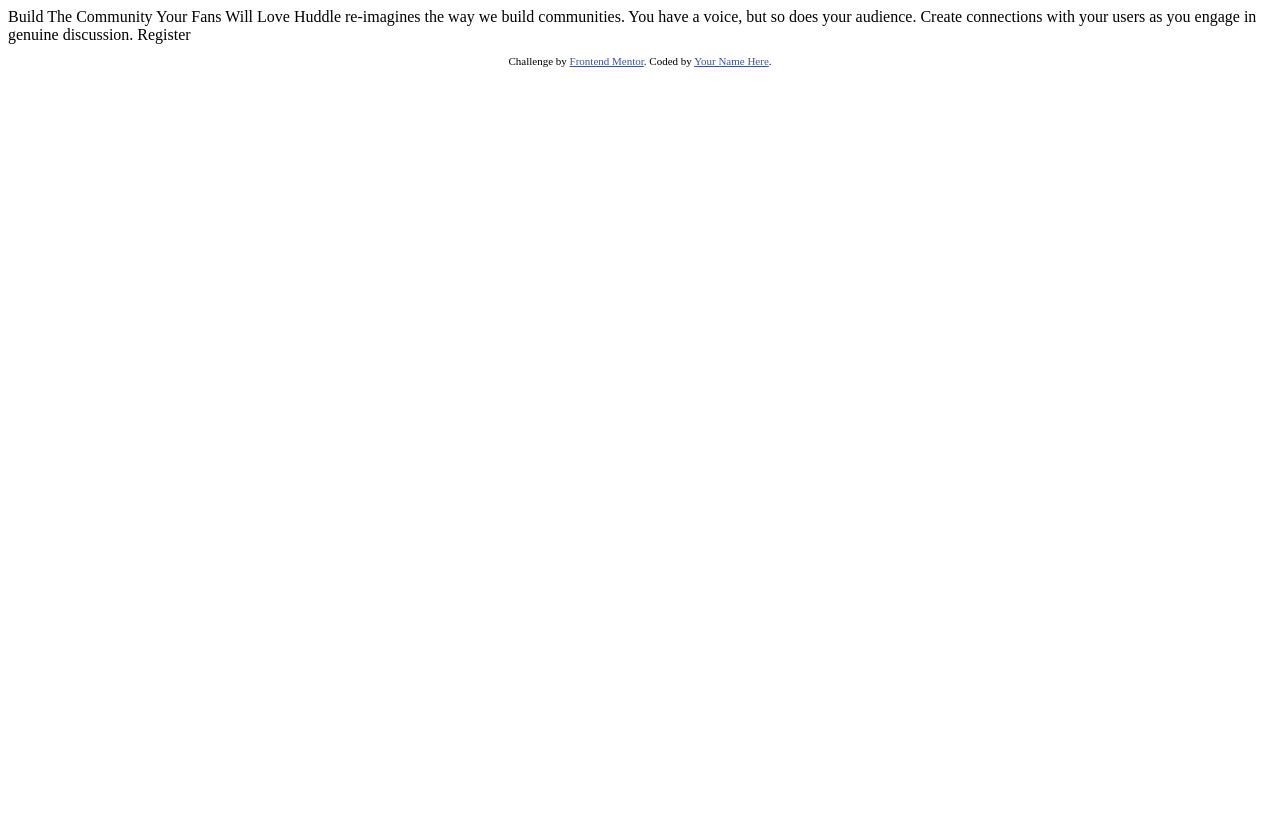
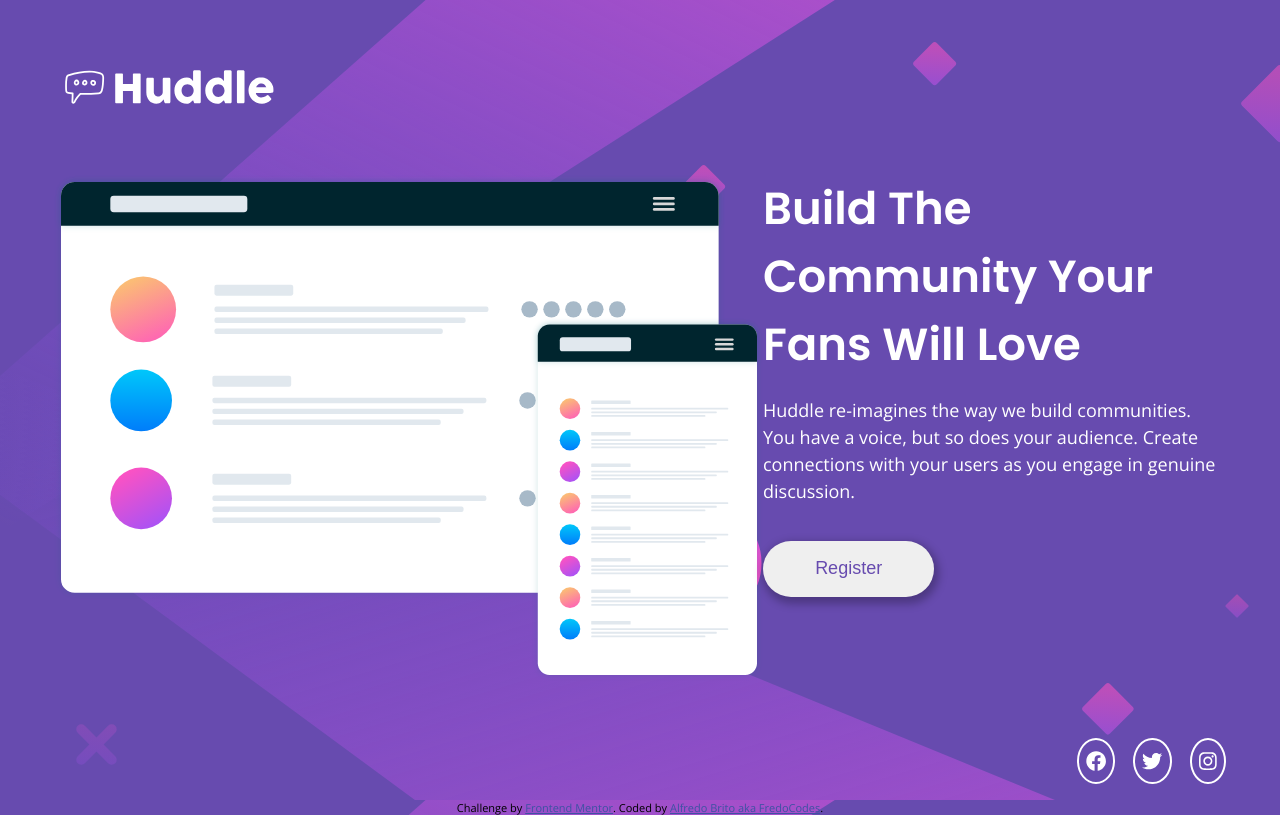
Before and after one commit to Fredo-WD/huddle-landing-page-with-single-introductory-section, a plain HTML site: page index.html in a window 1280 px wide. Drawn offline with nearby package versions, Linux system fonts and the light colour scheme.

Commit message:
finished

```diff
--- a/index.html
+++ b/index.html
@@ -5,7 +5,13 @@
   <meta name="viewport" content="width=device-width, initial-scale=1.0"> <!-- displays site properly based on user's device -->
   <link rel="stylesheet" href="style.css">
   <link rel="icon" type="image/png" sizes="32x32" href="./images/favicon-32x32.png">
-
+  <link rel="preconnect" href="https://fonts.googleapis.com">
+  <link rel="preconnect" href="https://fonts.gstatic.com" crossorigin>
+  <link href="https://fonts.googleapis.com/css2?family=Poppins:wght@400;600&display=swap" rel="stylesheet">
+  <link rel="preconnect" href="https://fonts.googleapis.com">
+  <link rel="preconnect" href="https://fonts.gstatic.com" crossorigin>
+  <link href="https://fonts.googleapis.com/css2?family=Open+Sans&display=swap" rel="stylesheet">
+  <script src="https://use.fontawesome.com/releases/v5.15.4/js/all.js" data-auto-replace-svg="nest"></script>
   <title>Frontend Mentor | Huddle landing page with single introductory section</title>
 
   <!-- Feel free to remove these styles or customise in your own stylesheet 👍 -->
@@ -15,18 +21,32 @@
   </style>
 </head>
 <body>
-
-  Build The Community Your Fans Will Love
-
-  Huddle re-imagines the way we build communities. You have a voice, but so does your audience.
-  Create connections with your users as you engage in genuine discussion.
-
-  Register
+  <main class="container">
+    <section class="illustration">
+      <img src="/images/logo.svg" alt="logo" class="illustration__logo">
+      <img src="/images/illustration-mockups.svg" alt="illustration-mockups" class="illustration__mockup">
+    </section>
+    <section class="introductory">
+        <div class="intro">
+          <h1 class="intro__heading">Build The Community Your Fans Will Love</h1>
+          <p class="intro__description">Huddle re-imagines the way we build communities. You have a voice, but so does your audience.
+          Create connections with your users as you engage in genuine discussion. </p>
+        </div>
+        <div class="intro__button">
+          <a href="https://random.dog/" class="intro__button-link"><button class="intro__register">Register</button></a>
+        </div>
+        <div class="intro__socials">
+          <a href="https://twitter.com/FredoCodes"><i class="fab fa-facebook"></i></a>
+          <a href="https://twitter.com/FredoCodes"><i class="fab fa-twitter"></i></a>
+          <a href="https://twitter.com/FredoCodes"><i class="fab fa-instagram"></i></a>
+        </div>
+    </section>
+  </main>
 
   <footer>
     <p class="attribution">
       Challenge by <a href="https://www.frontendmentor.io?ref=challenge" target="_blank">Frontend Mentor</a>.
-      Coded by <a href="#">Your Name Here</a>.
+      Coded by <a href="https://twitter.com/FredoCodes">Alfredo Brito aka FredoCodes</a>.
     </p>
   </footer>
 </body>
--- a/style.css
+++ b/style.css
@@ -0,0 +1,149 @@
+:root {
+    --Violet: hsl(257, 40%, 49%);
+    --Soft-Magenta: hsl(300, 69%, 71%);
+}
+
+* {
+    margin: 0;
+    padding: 0;
+    box-sizing: border-box;
+}
+
+html, body {
+    background-image: url(/images/bg-desktop.svg);
+    background-color: var(--Violet);
+    font-family: 'Open Sans', sans-serif;
+    font-size: 1.125rem;
+}
+
+.container {
+    min-height: 100vh;
+    display: flex;
+    justify-content: center;
+    align-items: center;
+    padding: 3rem;
+}
+/* .illustration {
+    position: relative;
+} */
+
+.illustration__logo {
+    position: relative;
+    top: -3rem;
+    max-width: 12.5rem;
+}
+
+.introductory {
+    max-width: 43%;
+}
+
+.intro__heading {
+    color: white;
+    font-family: 'Poppins', sans-serif;
+    font-size: 2.5rem;
+    font-weight: 600;
+}
+
+.intro__description {
+    color: white;
+    font-size: 1rem;
+    font-weight: 400;
+    padding: 1rem 0 1rem 0;
+    line-height: 1.5;
+}
+
+.intro__socials {
+    display: flex;
+    justify-content: flex-end;
+    transform: translateY(150px);
+    color: white;
+    gap: 1rem;
+
+}
+
+i {
+    padding: 0.4rem;
+    border: 2px solid white;
+    border-radius: 100%;
+    color: white;
+}
+
+i:hover {
+    padding: 0.4rem;
+    border: 2px solid var(--Soft-Magenta);
+    border-radius: 100%;
+    color: var(--Soft-Magenta);
+    cursor: pointer;
+}
+
+/* .facebook-logo {
+    position: absolute;
+    left: 1209px;
+    top: 720px;
+    fill: var(--Soft-Magenta);
+}
+
+.facebook-logo:hover {
+    cursor: pointer;
+    color: white;
+    fill: var(--Soft-Magenta);
+} */
+
+.intro__register {
+    min-width: 37%;
+    min-height: 3.111rem;
+    border-radius: 2rem;
+    border: none;
+    box-shadow: 2px 4px 9px 3px rgba(0, 0, 0, 0.26);
+    margin-top: 1rem;
+    color: var(--Violet);
+    font-size: 1rem;
+}
+
+.intro__register:hover {
+    background-color: var(--Soft-Magenta);
+    cursor: pointer;
+    color: white;
+}
+
+@media all and (max-width:375px) {
+    .container {
+        max-width: 100%;
+        flex-wrap: wrap;
+    }
+
+    .illustration__logo {
+        max-width: 45%;
+    }
+
+    .illustration__mockup {
+        max-width: 100%;
+    }
+
+    .introductory {
+        max-width: 100%;
+    }
+
+    .intro__heading {
+        font-size: 1.3rem;
+        text-align: center;
+    }
+
+    .intro__description {
+        text-align: center;
+    }
+
+    .intro__button {
+        text-align: center;
+    }
+
+    .intro__register {
+        min-width: 85%;
+    }
+
+    .intro__socials {
+        display: flex;
+        justify-content: center;
+        transform: translateY(40px);
+    }
+}
```
